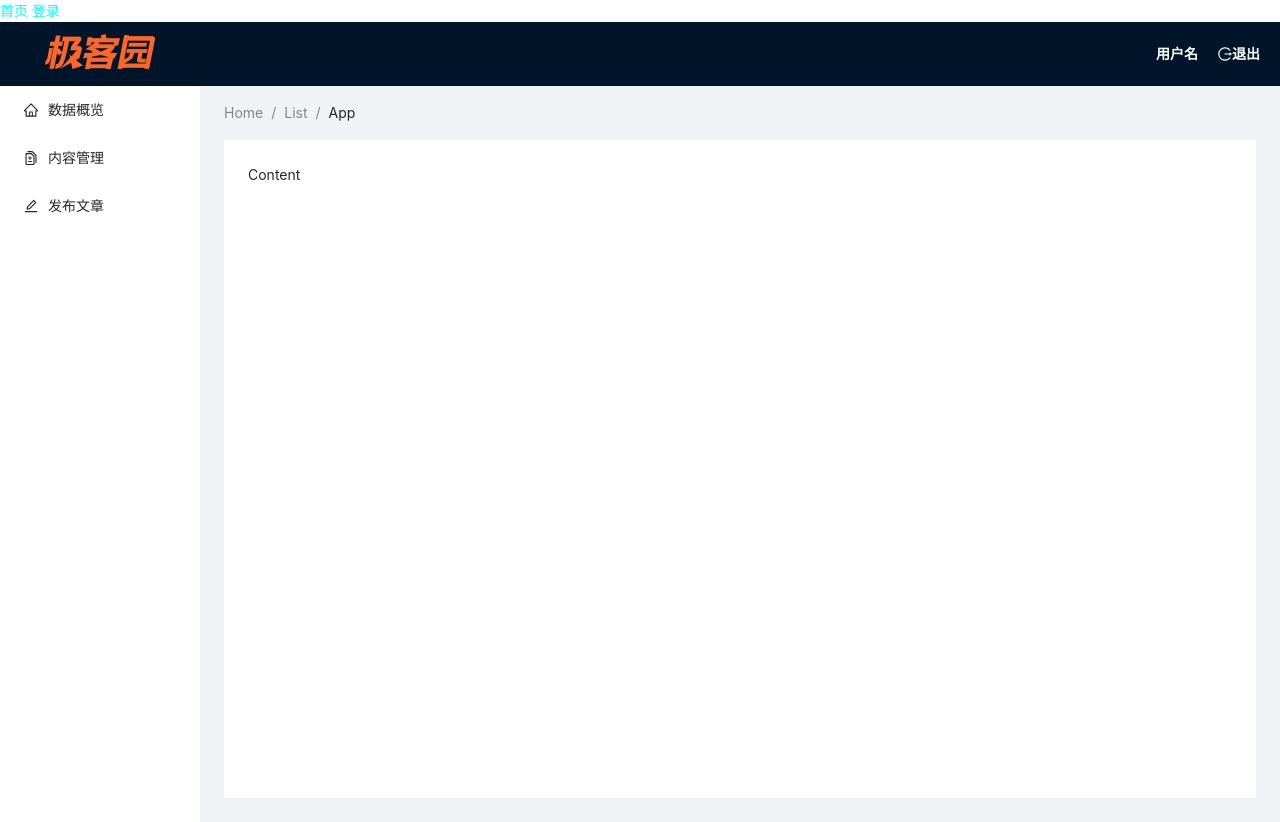
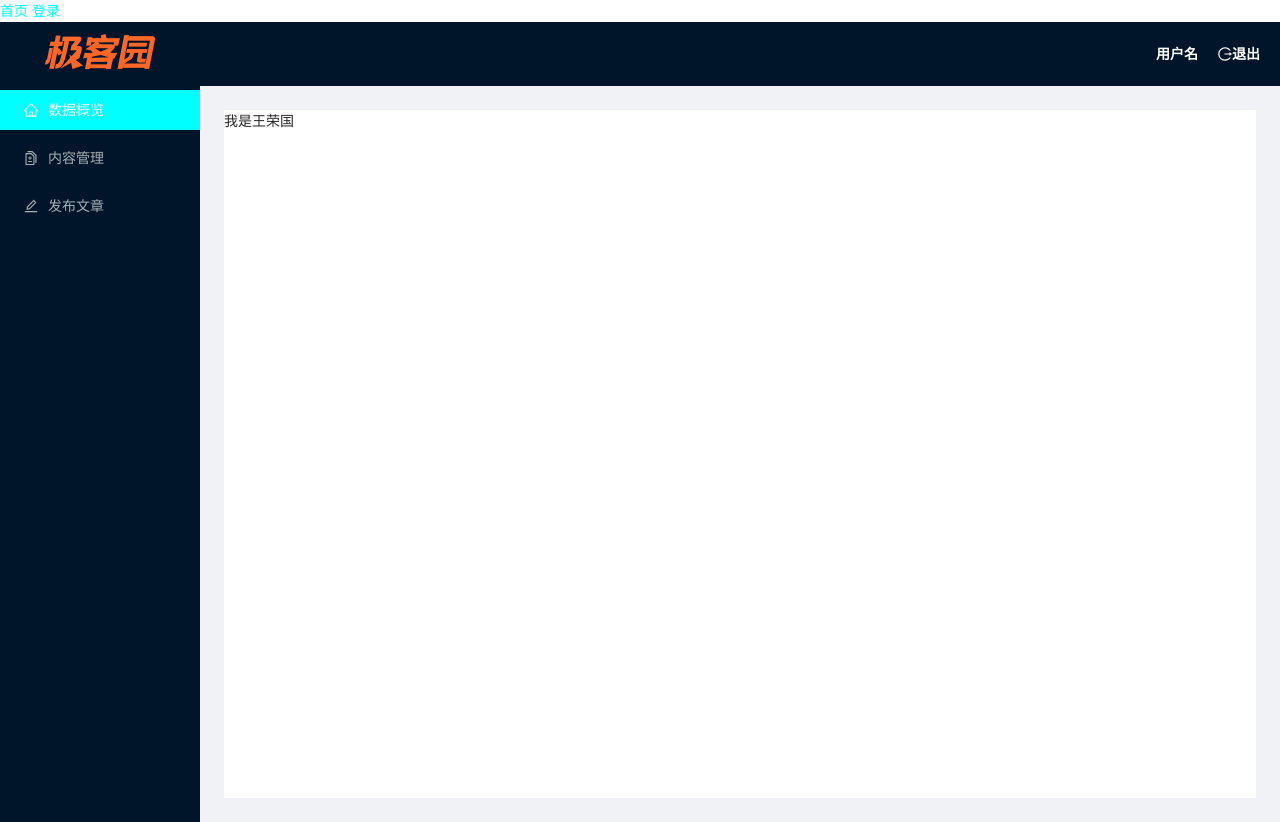
Before and after one commit to hai-an/Jikeyuan, a React (Create React App) app: page / in a window 1280 px wide. Built offline with nearby package versions, Linux system fonts and the light colour scheme.

Commit message:
首页-内容区域的结构与样式

```diff
--- a/package.json
+++ b/package.json
@@ -39,5 +39,6 @@
       "last 1 firefox version",
       "last 1 safari version"
     ]
-  }
+  },
+  "devDependencies": {}
 }
--- a/src/pages/Layout/index.js
+++ b/src/pages/Layout/index.js
@@ -2,7 +2,7 @@
  * @Author: hai_an 1207783846@qq.com
  * @Date: 2023-06-09 17:09:37
  * @LastEditors: hai_an 1207783846@qq.com
- * @LastEditTime: 2023-06-14 17:27:15
+ * @LastEditTime: 2023-06-14 18:31:39
  * @FilePath: \jikeyuan-pc\src\pages\Layout\index.js
  * @Description:
  *
@@ -10,7 +10,7 @@
  */
 import React, { Component } from 'react'
 import { DiffOutlined, EditOutlined, LogoutOutlined, HomeOutlined } from '@ant-design/icons'
-import { Breadcrumb, Layout, Menu } from 'antd'
+import { Layout, Menu } from 'antd'
 import styles from './index.module.less'
 const { Header, Content, Sider } = Layout
 // 分离layout的侧边栏
@@ -18,7 +18,7 @@ const tag = ['数据概览', '内容管理', '发布文章']
 const siderList = [HomeOutlined, DiffOutlined, EditOutlined].map((icon, index) => {
     const key = String(index + 1)
     return {
-        key: `sub${key}`,
+        key,
         icon: React.createElement(icon),
         label: tag[index],
     }
@@ -40,11 +40,12 @@ export default class LayoutComponent extends Component {
                         </div>
                     </Header>
                     <Layout>
-                        <Sider width={200} className="site-layout-background">
+                        <Sider width={200}>
                             <Menu
+                                theme="dark"
                                 mode="inline"
                                 defaultSelectedKeys={['1']}
-                                defaultOpenKeys={['sub1']}
+                                defaultOpenKeys={['1']}
                                 style={{
                                     height: '100%',
                                     borderRight: 0,
@@ -52,27 +53,8 @@ export default class LayoutComponent extends Component {
                                 items={siderList}
                             />
                         </Sider>
-                        <Layout
-                            style={{
-                                padding: '0 24px 24px',
-                            }}>
-                            <Breadcrumb
-                                style={{
-                                    margin: '16px 0',
-                                }}>
-                                <Breadcrumb.Item>Home</Breadcrumb.Item>
-                                <Breadcrumb.Item>List</Breadcrumb.Item>
-                                <Breadcrumb.Item>App</Breadcrumb.Item>
-                            </Breadcrumb>
-                            <Content
-                                className="site-layout-background"
-                                style={{
-                                    padding: 24,
-                                    margin: 0,
-                                    minHeight: 280,
-                                }}>
-                                Content{' '}
-                            </Content>
+                        <Layout style={{ padding: '24px' }}>
+                            <Content className="site-layout-background">我是王荣国</Content>
                         </Layout>
                     </Layout>
                 </Layout>
--- a/src/pages/Layout/index.module.less
+++ b/src/pages/Layout/index.module.less
@@ -37,7 +37,6 @@
                 font-weight: 700;
                 position: absolute;
                 right: 20px;
-
                 span + span {
                     margin-left: 20px;
                     cursor: pointer;
```
Also changed, not shown: src/App.js (+5 -3 lines), 1 other file (tests, documents, lock files or other folders). Lines whose indentation alone changed are shown as unchanged.
